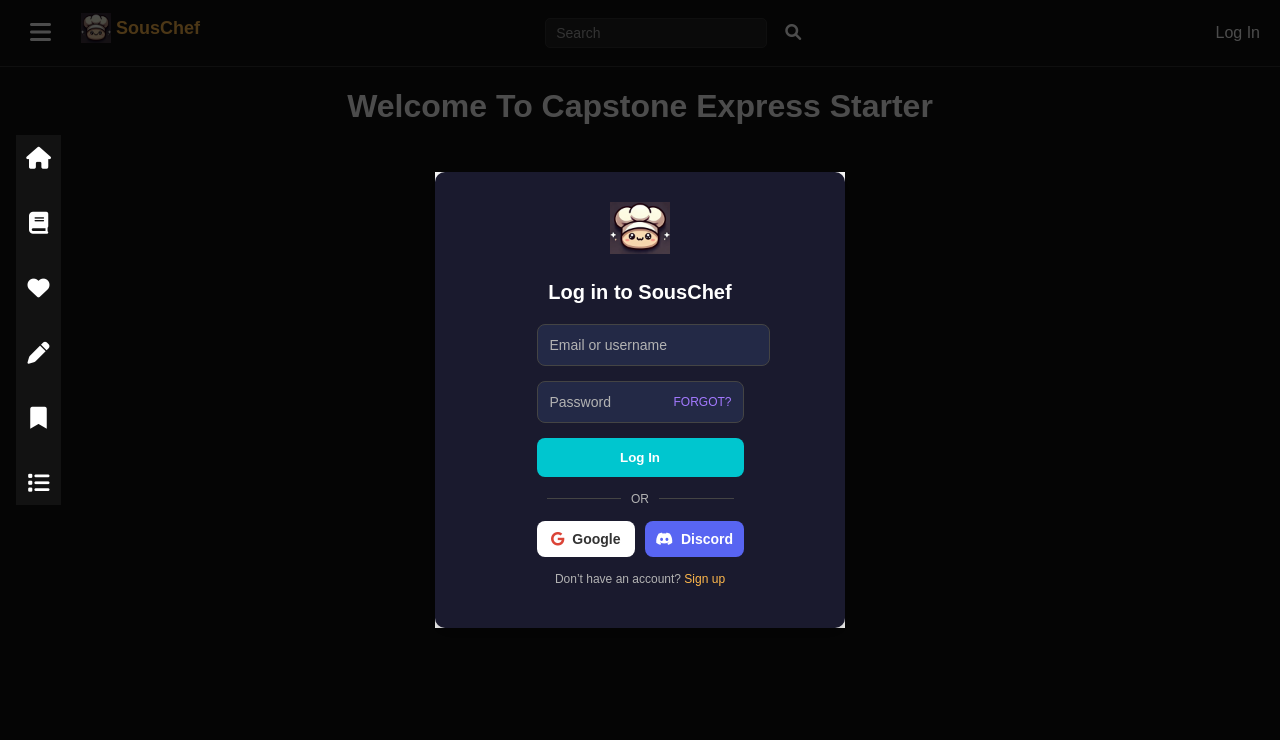
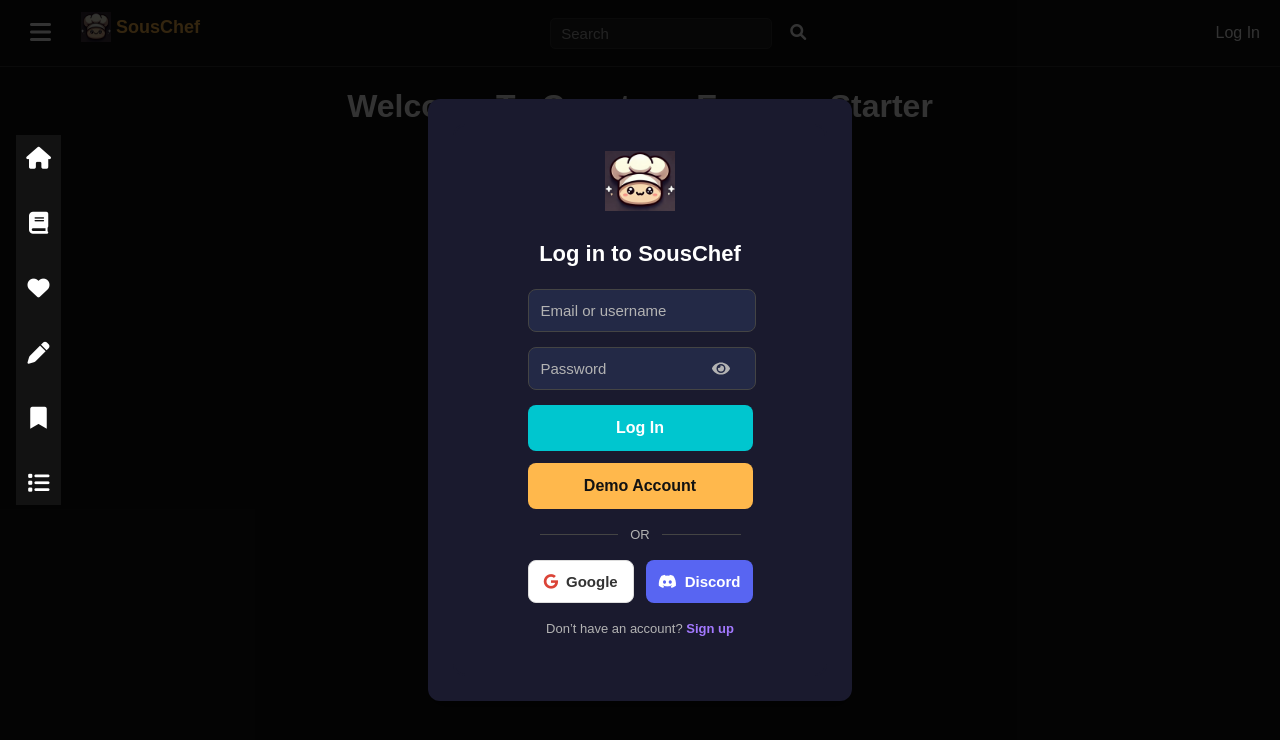
Before and after one commit to heykatie/Feeder, a React (Vite) app in the folder frontend/: page / in a window 1280 px wide. Both pictures are taken after a click on the item "Log In". Shown: the top 740 px of the page. Built offline with nearby package versions, Linux system fonts and the light colour scheme; no server answers.

Commit message:
finish login modal - Files: frontend/src/components/Modals/LoginModal/LoginModal.css frontend/src/components/Modals/LoginModal/LoginModal.jsx frontend/src/context/Modal.css frontend/src/index.css

```diff
--- a/frontend/src/components/Modals/LoginModal/LoginModal.css
+++ b/frontend/src/components/Modals/LoginModal/LoginModal.css
@@ -1,32 +1,36 @@
 /* Modal Container */
 .login-modal {
-  background: #1A1A2E;
+  /* background: #1A1A2E; */
+  background: linear-gradient(#1A1A2E, #1A1A2E);
+  /* Dark Indigo */
   color: white;
-  padding: 30px;
-  border-radius: 10px;
+  padding: 25px;
+  border-radius: 12px;
   display: flex;
   flex-direction: column;
   align-items: center;
-  width: 350px;
+  width: 320px;
   text-align: center;
-  box-shadow: 0 5px 15px rgba(0, 0, 0, 0.3);
+  overflow: hidden;
+  border: 2px solid #1A1A2E;
 }
 
 /* Logo */
 .logo {
-  width: 60px;
-  margin-bottom: 10px;
+  width: 70px;
+  margin-bottom: 12px;
 }
 
 /* Heading */
 h2 {
-  font-size: 20px;
-  margin-bottom: 20px;
+  font-size: 22px;
+  font-weight: bold;
+  margin-bottom: 22px;
 }
 
-/* Input Fields */
 .input-container {
-  width: 100%;
+  width: 90%;
+  /* max-width: 280px; */
   margin-bottom: 15px;
   position: relative;
 }
@@ -35,10 +39,11 @@
   width: 100%;
   padding: 12px;
   border-radius: 8px;
+  max-width: 300px;
   border: 1px solid #444;
   background: #232946;
   color: white;
-  font-size: 14px;
+  font-size: 15px;
   outline: none;
 }
 
@@ -46,48 +51,77 @@
   color: #B3B3B3;
 }
 
-/* Forgot Password */
+/* Password Input & Toggle */
 .password-container {
-  display: flex;
-  align-items: center;
-  justify-content: space-between;
+  width: 90%;
+  /* max-width: 280px; */
+  position: relative;
+  margin-bottom: 15px;
 }
 
-.forgot-password {
-  font-size: 12px;
-  color: #A379FF;
+.password-toggle {
+  position: absolute;
+  right: 0px;
+  top: 55%;
+  transform: translateY(-50%);
   cursor: pointer;
-  position: absolute;
-  right: 12px;
-  top: 50%;
-  transform: translateY(-50%);
+  color: #B3B3B3;
+  font-size: 18px;
+  transition: color 0.3s ease;
 }
 
-/* Login Button */
+.password-toggle:hover {
+  color: #FFFFFF;
+}
+
 .login-button {
   width: 100%;
+  max-width: 300px;
   background: #00C6CF;
+  /* Neon Cyan */
   color: white;
   border: none;
-  padding: 12px;
+  padding: 14px;
   border-radius: 8px;
   font-weight: bold;
+  font-size: 16px;
+  cursor: pointer;
+  transition: background 0.3s ease;
+  margin-bottom: 12px;
+}
+
+.login-button:hover {
+  background: #64CCC5;
+  /* Lighter Neon Cyan */
+}
+
+.demologin button {
+  width: 100%;
+  max-width: 300px;
+  background: #FFB84C;
+  color: #121212;
+  border: none;
+  padding: 14px;
+  border-radius: 8px;
+  font-weight: bold;
+  font-size: 16px;
   cursor: pointer;
   transition: background 0.3s ease;
 }
 
-.login-button:hover {
-  background: #64CCC5;
+.demologin button:hover {
+  background: #FFD166;
+  /* Lighter Warm Amber */
 }
 
 /* OR Divider */
 .or-divider {
-  margin: 15px 0;
+  margin: 18px 0;
   display: flex;
   align-items: center;
   width: 100%;
   color: #B3B3B3;
-  font-size: 12px;
+  font-size: 13px;
 }
 
 .or-divider::before,
@@ -96,77 +130,27 @@
   flex: 1;
   height: 1px;
   background: #444;
-  margin: 0 10px;
+  margin: 0 12px;
 }
 
-/* Social Login Buttons */
 .social-login {
   display: flex;
-  gap: 10px;
+  gap: 12px;
   width: 100%;
+  max-width: 300px;
+  justify-content: center;
 }
 
-.social-login button {
+.social-login a {
   flex: 1;
   display: flex;
   align-items: center;
   justify-content: center;
-  padding: 10px;
+  padding: 12px;
   border-radius: 8px;
-  border: none;
-  cursor: pointer;
-  font-size: 14px;
   font-weight: bold;
-}
-
-.facebook-login {
-  background: #1877F2;
-  color: white;
-}
-
-.google-login {
-  background: #DB4437;
-  color: white;
-}
-
-.facebook-login:hover {
-  background: #165EAB;
-}
-
-.google-login:hover {
-  background: #BF3B2C;
-}
-
-/* Signup Text */
-.signup-text {
-  font-size: 12px;
-  color: #B3B3B3;
-  margin-top: 15px;
-}
-
-.signup-link {
-  color: #FFB84C;
-  cursor: pointer;
-}
-
-.social-login {
-  display: flex;
-  justify-content: space-between;
-  margin-top: 10px;
-}
-
-.google-login,
-.discord-login {
-  width: 48%;
-  padding: 10px;
-  border: none;
-  border-radius: 5px;
-  font-weight: bold;
-  display: flex;
-  align-items: center;
-  justify-content: center;
-  cursor: pointer;
-  font-size: 14px;
+  text-decoration: none;
+  font-size: 15px;
 }
 
 .google-login {
@@ -188,3 +172,22 @@
 .discord-login i {
   margin-right: 8px;
 }
+
+/* Signup Text */
+.signup-text {
+  font-size: 13px;
+  color: #B3B3B3;
+  margin-top: 18px;
+}
+
+.signup-link {
+  color: #A379FF;
+  /* Electric Purple */
+  cursor: pointer;
+  font-weight: bold;
+}
+
+.signup-link:hover {
+  color: #C49CFF;
+  /* Lighter Electric Purple */
+}
--- a/frontend/src/components/Modals/LoginModal/LoginModal.jsx
+++ b/frontend/src/components/Modals/LoginModal/LoginModal.jsx
@@ -1,18 +1,21 @@
 import { useState } from 'react';
 import { login } from '../../../redux/session';
 import { useDispatch } from 'react-redux';
+import { useNavigate } from 'react-router-dom';
 import { useModal } from '../../../context/ModalContext';
-import { NavLink } from 'react-router-dom';
+import { FaEye, FaEyeSlash } from 'react-icons/fa';
 import './LoginModal.css';
 
 function LoginFormModal() {
+	const navigate = useNavigate();
 	const dispatch = useDispatch();
 	const [credential, setCredential] = useState('');
 	const [password, setPassword] = useState('');
 	const [errors, setErrors] = useState({});
+	const [showPassword, setShowPassword] = useState(false);
 	const { closeModal } = useModal();
 
-	const handleSubmit = async (e) => {
+	const handleLogin = async (e) => {
 		e.preventDefault();
 
 		const serverResponse = await dispatch(
@@ -26,7 +29,28 @@
 			setErrors(serverResponse);
 		} else {
 			closeModal();
+			navigate('/dashboard');
 		}
+	};
+
+		const demoLogin = async (e) => {
+		e.preventDefault();
+		const demoCredential = 'demo@user.io';
+		const demoPassword = 'Password123@';
+		try {
+			await dispatch(
+				login({ credential: demoCredential, password: demoPassword })
+			);
+			navigate('/dashboard');
+			closeModal();
+		} catch (res) {
+			const data = await res.json();
+			if (data && data.message) setErrors(data);
+		}
+	};
+
+	const togglePasswordVisibility = () => {
+		setShowPassword((prev) => !prev);
 	};
 
 	return (
@@ -34,7 +58,7 @@
 			<img src='/images/logo.png' alt='SousChef Logo' className='logo' />
 			<h2>Log in to SousChef</h2>
 
-			<form onSubmit={handleSubmit}>
+			<form onSubmit={handleLogin}>
 				<div className='input-container'>
 					<input
 						type='text'
@@ -44,35 +68,46 @@
 						required
 					/>
 				</div>
-				<div className='input-container password-container'>
+				<div className='password-container'>
 					<input
-						type='password'
+						type={showPassword ? 'text' : 'password'}
 						placeholder='Password'
 						value={password}
 						onChange={(e) => setPassword(e.target.value)}
 						required
 					/>
-					<span className='forgot-password'>FORGOT?</span>
+					<span
+						className='password-toggle'
+						onClick={togglePasswordVisibility}>
+						{showPassword ? <FaEyeSlash /> : <FaEye />}
+					</span>
 				</div>
 
-				<button type='submit' className='login-button'>
-					Log In
-				</button>
+				<div className='login'>
+					<button type='submit' className='login-button'>
+						Log In
+					</button>
+				</div>
+
+				<div className='demologin'>
+					<button
+						className='btn-secondary w-full mt-4'
+						onClick={demoLogin}>
+						Demo Account
+					</button>
+				</div>
 
 				<div className='or-divider'>
 					<span>OR</span>
 				</div>
 
 				<div className='social-login'>
-					<button
-						className='google-login'
-						onClick={() => (window.location.href = '/api/oauth/google')}>
+					<a href='/api/oauth/google' className='google-login'>
 						<i className='fa-brands fa-google'></i> Google
-					</button>
-					<button className='discord-login'
-						onClick={() => (window.location.href = '/api/oauth/discord')}>
+					</a>
+					<a href='/api/oauth/discord' className='discord-login'>
 						<i className='fa-brands fa-discord'></i> Discord
-					</button>
+					</a>
 				</div>
 
 				<p className='signup-text'>
--- a/frontend/src/context/Modal.css
+++ b/frontend/src/context/Modal.css
@@ -15,10 +15,14 @@
   right: 0;
   left: 0;
   bottom: 0;
-  background-color: rgba(0, 0, 0, 0.7);
+  background-color: rgba(0, 0, 0, 0.8);
 }
 
 #modal-content {
   position: absolute;
-  background-color: white;
+  background-color: #1A1A2E;
+  border-radius: 12px;
+  overflow: hidden;
+  box-shadow: 0 6px 18px rgba(0, 0, 0, 0.4);
+  padding: 25px;
 }
```
Also changed, not shown: frontend/src/index.css (line endings or trailing spaces).
